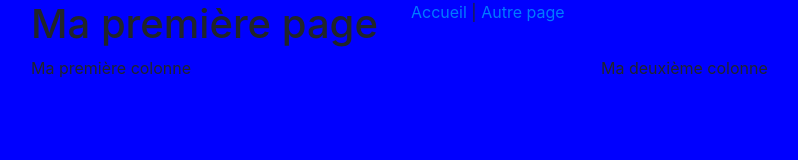
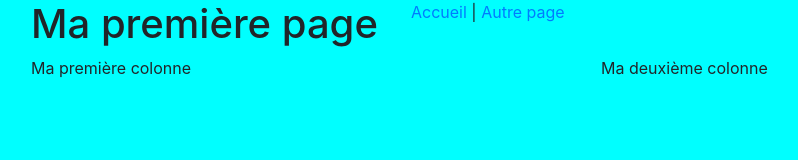
Before and after one commit to ruru56/DevFront, a plain HTML site: page index.html in a window 1280 px wide. Shown: the whole page, without its empty margins (54-852 px from the left). Drawn offline with nearby package versions, Linux system fonts and the light colour scheme.

Commit message:
Update style.css

```diff
--- a/style.css
+++ b/style.css
@@ -1,3 +1,3 @@
 body{
-	background-color: blue;
+	background-color: aqua;
 }
```
